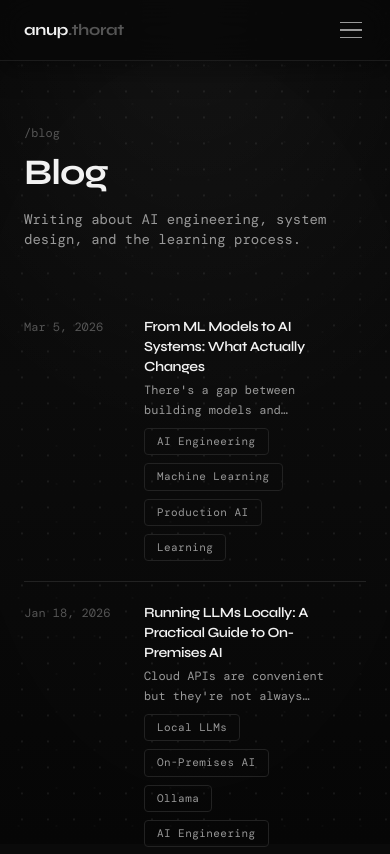
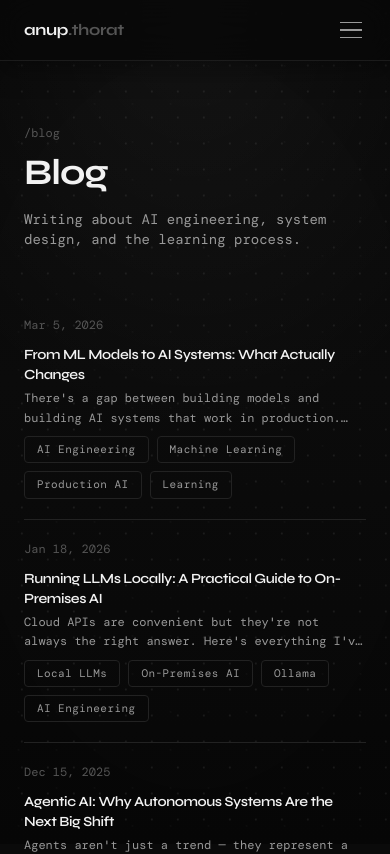
Before and after one commit to Anupthor007/anvp, a Next.js app: page /blog in a window 390 px wide. Shown: the top 854 px of the page. Built offline with nearby package versions, Linux system fonts and the light colour scheme; a web font is replaced by a local one.

Commit message:
fixed mobile layout issues in site

```diff
--- a/app/about/page.tsx
+++ b/app/about/page.tsx
@@ -42,7 +42,7 @@
             borderColor: "var(--border)",
           }}
         >
-          <div className="flex items-start justify-between">
+          <div className="flex flex-col gap-2 sm:flex-row sm:items-start sm:justify-between">
             <div>
               <p
                 className="font-display font-semibold"
@@ -54,7 +54,7 @@
                 {profile.education.institution}
               </p>
             </div>
-            <span className="text-xs shrink-0 ml-4" style={{ color: "var(--text-muted)" }}>
+            <span className="text-xs shrink-0 sm:ml-4" style={{ color: "var(--text-muted)" }}>
               {profile.education.duration}
             </span>
           </div>
--- a/app/blog/page.tsx
+++ b/app/blog/page.tsx
@@ -44,11 +44,11 @@
             <Link
               key={post.slug}
               href={`/blog/${post.slug}`}
-              className="group flex items-start gap-6 py-5 border-b transition-all"
+              className="group flex flex-col gap-3 py-5 border-b transition-all sm:flex-row sm:items-start sm:gap-6"
               style={{ borderColor: "var(--border)" }}
             >
               <span
-                className="text-xs shrink-0 w-24 mt-0.5"
+                className="text-xs shrink-0 sm:w-24 sm:mt-0.5"
                 style={{ color: "var(--text-muted)" }}
               >
                 {new Date(post.date).toLocaleDateString("en-US", {
@@ -81,7 +81,7 @@
               </div>
 
               <span
-                className="text-xs mt-0.5 opacity-0 group-hover:opacity-100 transition-opacity"
+                className="hidden text-xs mt-0.5 opacity-0 transition-opacity group-hover:opacity-100 sm:inline"
                 style={{ color: "var(--text-muted)" }}
               >
                 →
--- a/app/layout.tsx
+++ b/app/layout.tsx
@@ -1,4 +1,4 @@
-import type { Metadata } from "next";
+import type { Metadata, Viewport } from "next";
 import { DM_Mono, Syne } from "next/font/google";
 import "./globals.css";
 import Navbar from "@/components/Navbar";
@@ -31,6 +31,12 @@
   },
 };
 
+export const viewport: Viewport = {
+  width: "device-width",
+  initialScale: 1,
+  viewportFit: "cover",
+};
+
 export default function RootLayout({
   children,
 }: {
```
